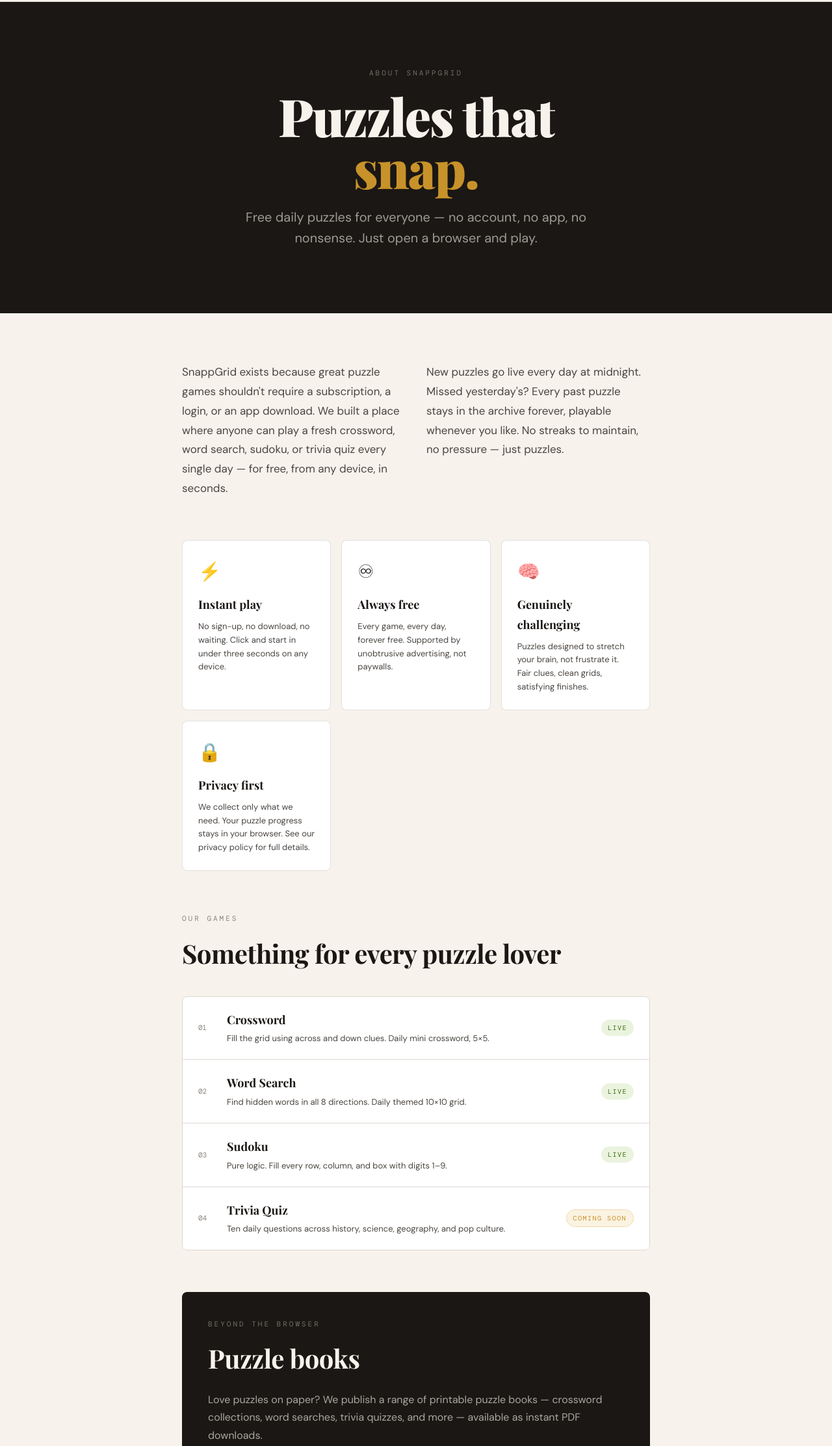
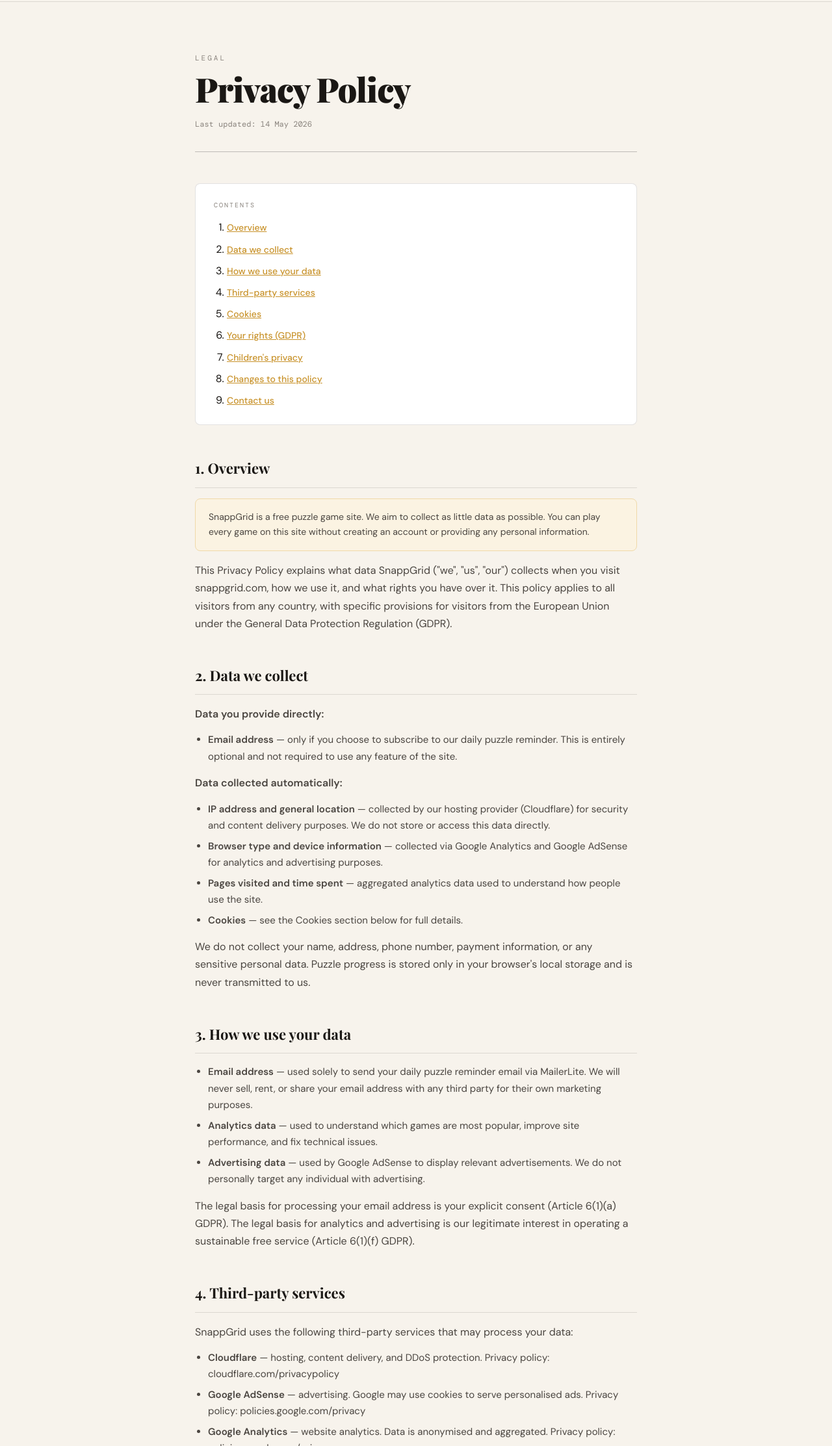
Before and after one commit to ahmad0asad/snappgrid, a plain HTML site: page privacy/index.html in a window 1280 px wide. Shown: the part 53-2278 px from the top of the page at 65% size. Drawn offline with nearby package versions, Linux system fonts and the light colour scheme.

Commit message:
Update index.html

```diff
--- a/privacy/index.html
+++ b/privacy/index.html
@@ -3,9 +3,9 @@
 <head>
 <meta charset="UTF-8">
 <meta name="viewport" content="width=device-width, initial-scale=1.0">
-<title>About SnappGrid — Free Daily Puzzle Games</title>
-<meta name="description" content="SnappGrid is a free daily puzzle site. Crossword, word search, sudoku, trivia — fresh puzzles every day, no account needed.">
-<link rel="canonical" href="https://snappgrid.com/about/">
+<title>Privacy Policy — SnappGrid</title>
+<meta name="description" content="SnappGrid privacy policy. Learn how we handle your data, cookies, and email subscriptions.">
+<link rel="canonical" href="https://snappgrid.com/privacy/">
 <link rel="preconnect" href="https://fonts.googleapis.com">
 <link rel="preconnect" href="https://fonts.gstatic.com" crossorigin>
 <link href="https://fonts.googleapis.com/css2?family=Playfair+Display:wght@700;900&family=DM+Mono:wght@400;500&family=DM+Sans:wght@400;500;600&display=swap" rel="stylesheet">
@@ -17,7 +17,7 @@
     --white: #FFFFFF; --border: rgba(26,23,20,0.12); --border-strong: rgba(26,23,20,0.25);
     --radius: 4px; --radius-lg: 8px;
   }
-  body { font-family: 'DM Sans',sans-serif; background: var(--cream); color: var(--ink); font-size: 16px; line-height: 1.7; -webkit-font-smoothing: antialiased; }
+  body { font-family: 'DM Sans', sans-serif; background: var(--cream); color: var(--ink); font-size: 16px; line-height: 1.7; -webkit-font-smoothing: antialiased; }
 
   nav { position: sticky; top: 0; z-index: 100; background: var(--cream); border-bottom: 1px solid var(--border); padding: 0 clamp(16px,5vw,80px); display: flex; align-items: center; justify-content: space-between; height: 56px; }
   .nav-logo { font-family: 'Playfair Display',serif; font-size: 20px; font-weight: 900; color: var(--ink); text-decoration: none; letter-spacing: -0.5px; }
@@ -26,76 +26,41 @@
   .nav-links a { font-size: 12px; font-weight: 500; color: var(--ink-soft); text-decoration: none; letter-spacing: 0.5px; text-transform: uppercase; transition: color 0.15s; }
   .nav-links a:hover { color: var(--ink); }
 
-  /* ── HERO ── */
-  .about-hero {
-    background: var(--ink); padding: clamp(60px,8vw,100px) clamp(20px,5vw,80px);
-    text-align: center;
-  }
-  .about-hero-label { font-family: 'DM Mono',monospace; font-size: 11px; letter-spacing: 3px; text-transform: uppercase; color: rgba(247,243,236,0.4); margin-bottom: 16px; }
-  .about-hero-title { font-family: 'Playfair Display',serif; font-size: clamp(40px,7vw,80px); font-weight: 900; color: var(--cream); letter-spacing: -2px; line-height: 1.0; margin-bottom: 20px; }
-  .about-hero-title em { font-style: normal; color: var(--gold); }
-  .about-hero-sub { font-size: clamp(16px,2vw,20px); color: rgba(247,243,236,0.6); max-width: 560px; margin: 0 auto; line-height: 1.6; }
+  .page-wrap { max-width: 760px; margin: 0 auto; padding: clamp(40px,6vw,80px) clamp(20px,5vw,40px); }
 
-  /* ── CONTENT ── */
-  .page-wrap { max-width: 800px; margin: 0 auto; padding: clamp(48px,6vw,80px) clamp(20px,5vw,40px); }
+  .page-label { font-family: 'DM Mono',monospace; font-size: 11px; letter-spacing: 3px; text-transform: uppercase; color: var(--ink-muted); margin-bottom: 12px; }
+  .page-title { font-family: 'Playfair Display',serif; font-size: clamp(32px,5vw,52px); font-weight: 900; color: var(--ink); letter-spacing: -1px; line-height: 1.05; margin-bottom: 16px; }
+  .page-date { font-family: 'DM Mono',monospace; font-size: 12px; color: var(--ink-muted); margin-bottom: 48px; padding-bottom: 32px; border-bottom: 1.5px solid var(--border-strong); }
 
-  /* ── MISSION ── */
-  .mission-block { display: grid; grid-template-columns: 1fr 1fr; gap: 32px; margin-bottom: 64px; }
-  .mission-block p { font-size: 17px; color: var(--ink-soft); line-height: 1.75; }
+  .toc { background: var(--white); border: 1.5px solid var(--border); border-radius: var(--radius-lg); padding: 24px 28px; margin-bottom: 48px; }
+  .toc-title { font-family: 'DM Mono',monospace; font-size: 10px; letter-spacing: 2px; text-transform: uppercase; color: var(--ink-muted); margin-bottom: 12px; }
+  .toc ol { padding-left: 20px; display: flex; flex-direction: column; gap: 6px; }
+  .toc a { color: var(--gold); font-size: 14px; font-weight: 500; }
+  .toc a:hover { text-decoration: underline; }
 
-  /* ── VALUES ── */
-  .values-grid { display: grid; grid-template-columns: repeat(auto-fit, minmax(200px,1fr)); gap: 16px; margin-bottom: 64px; }
-  .value-card { background: var(--white); border: 1.5px solid var(--border); border-radius: var(--radius-lg); padding: 24px; }
-  .value-icon { font-size: 28px; margin-bottom: 12px; }
-  .value-title { font-family: 'Playfair Display',serif; font-size: 18px; font-weight: 700; color: var(--ink); margin-bottom: 8px; }
-  .value-desc { font-size: 13px; color: var(--ink-soft); line-height: 1.6; }
+  .section { margin-bottom: 48px; }
+  .section-title { font-family: 'Playfair Display',serif; font-size: 22px; font-weight: 700; color: var(--ink); margin-bottom: 16px; padding-bottom: 10px; border-bottom: 1px solid var(--border); scroll-margin-top: 80px; }
+  .section p { color: var(--ink-soft); margin-bottom: 14px; }
+  .section p:last-child { margin-bottom: 0; }
+  .section ul, .section ol { color: var(--ink-soft); padding-left: 20px; margin-bottom: 14px; display: flex; flex-direction: column; gap: 6px; }
+  .section li { font-size: 15px; }
 
-  /* ── GAMES ── */
-  .section-label { font-family: 'DM Mono',monospace; font-size: 11px; letter-spacing: 3px; text-transform: uppercase; color: var(--ink-muted); margin-bottom: 10px; }
-  .section-title { font-family: 'Playfair Display',serif; font-size: clamp(28px,4vw,40px); font-weight: 700; color: var(--ink); letter-spacing: -0.5px; margin-bottom: 32px; }
+  .highlight-box { background: var(--gold-pale); border: 1.5px solid var(--gold-light); border-radius: var(--radius-lg); padding: 16px 20px; margin-bottom: 16px; }
+  .highlight-box p { color: var(--ink-soft); margin: 0; font-size: 14px; }
 
-  .games-list { display: flex; flex-direction: column; gap: 1px; margin-bottom: 64px; border: 1.5px solid var(--border); border-radius: var(--radius-lg); overflow: hidden; }
-  .game-row { display: flex; align-items: center; gap: 20px; padding: 20px 24px; background: var(--white); transition: background 0.15s; text-decoration: none; color: inherit; }
-  .game-row:hover { background: var(--gold-pale); }
-  .game-row + .game-row { border-top: 1px solid var(--border); }
-  .game-num { font-family: 'DM Mono',monospace; font-size: 11px; color: var(--ink-muted); min-width: 24px; }
-  .game-info { flex: 1; }
-  .game-name { font-family: 'Playfair Display',serif; font-size: 18px; font-weight: 700; color: var(--ink); margin-bottom: 3px; }
-  .game-desc-sm { font-size: 13px; color: var(--ink-soft); }
-  .game-status { font-family: 'DM Mono',monospace; font-size: 10px; letter-spacing: 1.5px; text-transform: uppercase; padding: 4px 10px; border-radius: 100px; }
-  .status-live { background: #EAF3DE; color: #3B6D11; }
-  .status-soon { background: var(--gold-pale); color: var(--gold); border: 1px solid var(--gold-light); }
-
-  /* ── PUZZLE BOOKS ── */
-  .books-block { background: var(--ink); border-radius: var(--radius-lg); padding: 40px; margin-bottom: 64px; }
-  .books-block .section-label { color: rgba(247,243,236,0.4); }
-  .books-block .section-title { color: var(--cream); margin-bottom: 16px; }
-  .books-block p { color: rgba(247,243,236,0.65); line-height: 1.7; margin-bottom: 16px; }
-  .books-block a { color: var(--gold); text-decoration: none; font-weight: 600; }
-  .books-block a:hover { text-decoration: underline; }
-
-  /* ── FAQ ── */
-  .faq-list { display: flex; flex-direction: column; gap: 0; margin-bottom: 64px; border: 1.5px solid var(--border); border-radius: var(--radius-lg); overflow: hidden; }
-  .faq-item { padding: 20px 24px; background: var(--white); border-bottom: 1px solid var(--border); }
-  .faq-item:last-child { border-bottom: none; }
-  .faq-q { font-weight: 600; color: var(--ink); margin-bottom: 6px; font-size: 15px; }
-  .faq-a { font-size: 14px; color: var(--ink-soft); line-height: 1.65; }
-
-  /* ── CTA ── */
-  .cta-block { text-align: center; padding: 48px 24px; background: var(--gold-pale); border: 1.5px solid var(--gold-light); border-radius: var(--radius-lg); }
-  .cta-block h2 { font-family: 'Playfair Display',serif; font-size: 32px; font-weight: 700; color: var(--ink); margin-bottom: 12px; }
-  .cta-block p { color: var(--ink-soft); margin-bottom: 24px; }
-  .btn-primary { display: inline-flex; align-items: center; gap: 8px; background: var(--ink); color: var(--cream); padding: 14px 28px; border-radius: var(--radius); font-size: 14px; font-weight: 600; text-decoration: none; letter-spacing: 0.3px; box-shadow: 3px 3px 0 var(--gold); transition: transform 0.15s, box-shadow 0.15s; }
-  .btn-primary:hover { transform: translate(-1px,-1px); box-shadow: 4px 4px 0 var(--gold); }
+  .contact-card { background: var(--ink); color: var(--cream); border-radius: var(--radius-lg); padding: 24px 28px; margin-top: 16px; }
+  .contact-card p { color: rgba(247,243,236,0.7); margin-bottom: 8px; font-size: 14px; }
+  .contact-card a { color: var(--gold); text-decoration: none; }
+  .contact-card a:hover { text-decoration: underline; }
 
   footer { background: var(--ink); padding: 32px clamp(20px,5vw,80px); margin-top: 80px; }
-  .footer-inner { max-width: 800px; margin: 0 auto; display: flex; align-items: center; justify-content: space-between; flex-wrap: wrap; gap: 16px; }
+  .footer-inner { max-width: 760px; margin: 0 auto; display: flex; align-items: center; justify-content: space-between; flex-wrap: wrap; gap: 16px; }
   .footer-logo { font-family: 'Playfair Display',serif; font-size: 18px; font-weight: 900; color: var(--cream); text-decoration: none; }
   .footer-links { display: flex; gap: 20px; list-style: none; flex-wrap: wrap; }
   .footer-links a { font-size: 11px; color: rgba(247,243,236,0.45); text-decoration: none; font-family: 'DM Mono',monospace; text-transform: uppercase; letter-spacing: 0.5px; transition: color 0.15s; }
   .footer-links a:hover { color: var(--cream); }
 
-  @media (max-width: 640px) { .mission-block { grid-template-columns: 1fr; } .nav-links { display: none; } .footer-inner { flex-direction: column; } }
+  @media (max-width: 600px) { .nav-links { display: none; } .footer-inner { flex-direction: column; } }
 </style>
 </head>
 <body>
@@ -109,129 +74,119 @@
   </ul>
 </nav>
 
-<!-- HERO -->
-<div class="about-hero">
-  <div class="about-hero-label">About SnappGrid</div>
-  <h1 class="about-hero-title">Puzzles that<br><em>snap.</em></h1>
-  <p class="about-hero-sub">Free daily puzzles for everyone — no account, no app, no nonsense. Just open a browser and play.</p>
-</div>
+<div class="page-wrap">
+  <div class="page-label">Legal</div>
+  <h1 class="page-title">Privacy Policy</h1>
+  <div class="page-date">Last updated: <span id="policy-date"></span></div>
 
-<div class="page-wrap">
-
-  <!-- MISSION -->
-  <div class="mission-block">
-    <p>SnappGrid exists because great puzzle games shouldn't require a subscription, a login, or an app download. We built a place where anyone can play a fresh crossword, word search, sudoku, or trivia quiz every single day — for free, from any device, in seconds.</p>
-    <p>New puzzles go live every day at midnight. Missed yesterday's? Every past puzzle stays in the archive forever, playable whenever you like. No streaks to maintain, no pressure — just puzzles.</p>
+  <div class="toc">
+    <div class="toc-title">Contents</div>
+    <ol>
+      <li><a href="#overview">Overview</a></li>
+      <li><a href="#data-collect">Data we collect</a></li>
+      <li><a href="#how-use">How we use your data</a></li>
+      <li><a href="#third-parties">Third-party services</a></li>
+      <li><a href="#cookies">Cookies</a></li>
+      <li><a href="#your-rights">Your rights (GDPR)</a></li>
+      <li><a href="#children">Children's privacy</a></li>
+      <li><a href="#changes">Changes to this policy</a></li>
+      <li><a href="#contact-us">Contact us</a></li>
+    </ol>
   </div>
 
-  <!-- VALUES -->
-  <div class="values-grid">
-    <div class="value-card">
-      <div class="value-icon">⚡</div>
-      <div class="value-title">Instant play</div>
-      <div class="value-desc">No sign-up, no download, no waiting. Click and start in under three seconds on any device.</div>
-    </div>
-    <div class="value-card">
-      <div class="value-icon">♾</div>
-      <div class="value-title">Always free</div>
-      <div class="value-desc">Every game, every day, forever free. Supported by unobtrusive advertising, not paywalls.</div>
-    </div>
-    <div class="value-card">
-      <div class="value-icon">🧠</div>
-      <div class="value-title">Genuinely challenging</div>
-      <div class="value-desc">Puzzles designed to stretch your brain, not frustrate it. Fair clues, clean grids, satisfying finishes.</div>
-    </div>
-    <div class="value-card">
-      <div class="value-icon">🔒</div>
-      <div class="value-title">Privacy first</div>
-      <div class="value-desc">We collect only what we need. Your puzzle progress stays in your browser. See our privacy policy for full details.</div>
+  <div class="section" id="overview">
+    <h2 class="section-title">1. Overview</h2>
+    <div class="highlight-box"><p>SnappGrid is a free puzzle game site. We aim to collect as little data as possible. You can play every game on this site without creating an account or providing any personal information.</p></div>
+    <p>This Privacy Policy explains what data SnappGrid ("we", "us", "our") collects when you visit snappgrid.com, how we use it, and what rights you have over it. This policy applies to all visitors from any country, with specific provisions for visitors from the European Union under the General Data Protection Regulation (GDPR).</p>
+  </div>
+
+  <div class="section" id="data-collect">
+    <h2 class="section-title">2. Data we collect</h2>
+    <p><strong>Data you provide directly:</strong></p>
+    <ul>
+      <li><strong>Email address</strong> — only if you choose to subscribe to our daily puzzle reminder. This is entirely optional and not required to use any feature of the site.</li>
+    </ul>
+    <p><strong>Data collected automatically:</strong></p>
+    <ul>
+      <li><strong>IP address and general location</strong> — collected by our hosting provider (Cloudflare) for security and content delivery purposes. We do not store or access this data directly.</li>
+      <li><strong>Browser type and device information</strong> — collected via Google Analytics and Google AdSense for analytics and advertising purposes.</li>
+      <li><strong>Pages visited and time spent</strong> — aggregated analytics data used to understand how people use the site.</li>
+      <li><strong>Cookies</strong> — see the Cookies section below for full details.</li>
+    </ul>
+    <p>We do not collect your name, address, phone number, payment information, or any sensitive personal data. Puzzle progress is stored only in your browser's local storage and is never transmitted to us.</p>
+  </div>
+
+  <div class="section" id="how-use">
+    <h2 class="section-title">3. How we use your data</h2>
+    <ul>
+      <li><strong>Email address</strong> — used solely to send your daily puzzle reminder email via MailerLite. We will never sell, rent, or share your email address with any third party for their own marketing purposes.</li>
+      <li><strong>Analytics data</strong> — used to understand which games are most popular, improve site performance, and fix technical issues.</li>
+      <li><strong>Advertising data</strong> — used by Google AdSense to display relevant advertisements. We do not personally target any individual with advertising.</li>
+    </ul>
+    <p>The legal basis for processing your email address is your explicit consent (Article 6(1)(a) GDPR). The legal basis for analytics and advertising is our legitimate interest in operating a sustainable free service (Article 6(1)(f) GDPR).</p>
+  </div>
+
+  <div class="section" id="third-parties">
+    <h2 class="section-title">4. Third-party services</h2>
+    <p>SnappGrid uses the following third-party services that may process your data:</p>
+    <ul>
+      <li><strong>Cloudflare</strong> — hosting, content delivery, and DDoS protection. Privacy policy: cloudflare.com/privacypolicy</li>
+      <li><strong>Google AdSense</strong> — advertising. Google may use cookies to serve personalised ads. Privacy policy: policies.google.com/privacy</li>
+      <li><strong>Google Analytics</strong> — website analytics. Data is anonymised and aggregated. Privacy policy: policies.google.com/privacy</li>
+      <li><strong>MailerLite</strong> — email delivery for puzzle reminders (only if you subscribe). Privacy policy: mailerlite.com/legal/privacy-policy</li>
+    </ul>
+    <p>Each of these providers has their own privacy policies governing how they handle your data. We encourage you to review them.</p>
+    <p>We do not sell any personal data to any third party under any circumstances.</p>
+  </div>
+
+  <div class="section" id="cookies">
+    <h2 class="section-title">5. Cookies</h2>
+    <p>Cookies are small text files stored in your browser. SnappGrid uses the following types of cookies:</p>
+    <ul>
+      <li><strong>Essential cookies</strong> — required for the site to function. These cannot be disabled.</li>
+      <li><strong>Analytics cookies</strong> — set by Google Analytics to track aggregate site usage. You can opt out via your browser settings or the Google Analytics opt-out browser add-on.</li>
+      <li><strong>Advertising cookies</strong> — set by Google AdSense to deliver and measure advertisements. You can manage ad personalisation at adssettings.google.com.</li>
+    </ul>
+    <p>You can disable non-essential cookies at any time by adjusting your browser settings. Note that disabling cookies may affect some site functionality.</p>
+    <p>EU visitors: by continuing to use this site, you consent to our use of cookies as described above. You may withdraw consent at any time by clearing your browser cookies.</p>
+  </div>
+
+  <div class="section" id="your-rights">
+    <h2 class="section-title">6. Your rights (GDPR)</h2>
+    <p>If you are in the European Union, you have the following rights regarding your personal data:</p>
+    <ul>
+      <li><strong>Right of access</strong> — you may request a copy of any personal data we hold about you.</li>
+      <li><strong>Right to rectification</strong> — you may ask us to correct inaccurate data.</li>
+      <li><strong>Right to erasure</strong> — you may ask us to delete your personal data. For email subscribers, you can unsubscribe at any time using the link in any email we send.</li>
+      <li><strong>Right to restrict processing</strong> — you may ask us to limit how we use your data.</li>
+      <li><strong>Right to data portability</strong> — you may request your data in a machine-readable format.</li>
+      <li><strong>Right to object</strong> — you may object to processing based on legitimate interests.</li>
+      <li><strong>Right to withdraw consent</strong> — where processing is based on consent, you may withdraw it at any time without affecting previous processing.</li>
+    </ul>
+    <p>To exercise any of these rights, contact us at the address in the Contact section. We will respond within 30 days.</p>
+  </div>
+
+  <div class="section" id="children">
+    <h2 class="section-title">7. Children's privacy</h2>
+    <p>SnappGrid is suitable for all ages. We do not knowingly collect personal data from children under the age of 13. If you are a parent or guardian and believe your child has provided personal data to us without your consent, please contact us and we will delete it promptly.</p>
+    <p>Children under 16 in the EU may not subscribe to our email list without parental consent. Our email signup form is intended for adults only.</p>
+  </div>
+
+  <div class="section" id="changes">
+    <h2 class="section-title">8. Changes to this policy</h2>
+    <p>We may update this Privacy Policy from time to time. When we do, we will update the "Last updated" date at the top of this page. We encourage you to review this policy periodically.</p>
+    <p>If we make significant changes that affect how we use your personal data, we will notify email subscribers directly.</p>
+  </div>
+
+  <div class="section" id="contact-us">
+    <h2 class="section-title">9. Contact us</h2>
+    <p>If you have questions about this Privacy Policy or wish to exercise your rights, please contact us:</p>
+    <div class="contact-card">
+      <p>SnappGrid</p>
+      <p>For privacy enquiries: <a href="mailto:privacy@snappgrid.com">privacy@snappgrid.com</a></p>
+      <p>We aim to respond to all enquiries within 5 business days.</p>
     </div>
   </div>
-
-  <!-- GAMES -->
-  <div class="section-label">Our games</div>
-  <h2 class="section-title">Something for every puzzle lover</h2>
-  <div class="games-list">
-    <a href="/games/crossword/" class="game-row">
-      <span class="game-num">01</span>
-      <div class="game-info">
-        <div class="game-name">Crossword</div>
-        <div class="game-desc-sm">Fill the grid using across and down clues. Daily mini crossword, 5×5.</div>
-      </div>
-      <span class="game-status status-live">Live</span>
-    </a>
-    <a href="/games/wordsearch/" class="game-row">
-      <span class="game-num">02</span>
-      <div class="game-info">
-        <div class="game-name">Word Search</div>
-        <div class="game-desc-sm">Find hidden words in all 8 directions. Daily themed 10×10 grid.</div>
-      </div>
-      <span class="game-status status-live">Live</span>
-    </a>
-    <a href="/games/sudoku/" class="game-row">
-      <span class="game-num">03</span>
-      <div class="game-info">
-        <div class="game-name">Sudoku</div>
-        <div class="game-desc-sm">Pure logic. Fill every row, column, and box with digits 1–9.</div>
-      </div>
-      <span class="game-status status-live">Live</span>
-    </a>
-    <a href="/games/trivia/" class="game-row">
-      <span class="game-num">04</span>
-      <div class="game-info">
-        <div class="game-name">Trivia Quiz</div>
-        <div class="game-desc-sm">Ten daily questions across history, science, geography, and pop culture.</div>
-      </div>
-      <span class="game-status status-soon">Coming soon</span>
-    </a>
-  </div>
-
-  <!-- PUZZLE BOOKS -->
-  <div class="books-block">
-    <div class="section-label">Beyond the browser</div>
-    <h2 class="section-title">Puzzle books</h2>
-    <p>Love puzzles on paper? We publish a range of printable puzzle books — crossword collections, word searches, trivia quizzes, and more — available as instant PDF downloads.</p>
-    <p>Every book is printable at home, perfectly formatted for A4 or letter paper, and priced fairly. No Amazon account required.</p>
-    <a href="/books/">Browse puzzle books →</a>
-  </div>
-
-  <!-- FAQ -->
-  <div class="section-label">Common questions</div>
-  <h2 class="section-title">FAQ</h2>
-  <div class="faq-list">
-    <div class="faq-item">
-      <div class="faq-q">Is SnappGrid really free?</div>
-      <div class="faq-a">Yes, completely. Every game, every day, forever free. We keep the lights on with unobtrusive display advertising.</div>
-    </div>
-    <div class="faq-item">
-      <div class="faq-q">Do I need to create an account?</div>
-      <div class="faq-a">No. You can play every game without registering. The optional email subscription is only for daily puzzle reminders.</div>
-    </div>
-    <div class="faq-item">
-      <div class="faq-q">How often are puzzles updated?</div>
-      <div class="faq-a">New puzzles go live every day at midnight UTC. Each game type (crossword, word search, sudoku, trivia) gets a fresh puzzle daily.</div>
-    </div>
-    <div class="faq-item">
-      <div class="faq-q">Can I play old puzzles?</div>
-      <div class="faq-a">Yes. Every past puzzle is kept in the archive and remains playable. Browse the archive from any game page.</div>
-    </div>
-    <div class="faq-item">
-      <div class="faq-q">Does SnappGrid work on mobile?</div>
-      <div class="faq-a">Fully. All games are designed mobile-first. The crossword and sudoku have on-screen keypads; word search supports tap-and-drag.</div>
-    </div>
-    <div class="faq-item">
-      <div class="faq-q">How do I unsubscribe from emails?</div>
-      <div class="faq-a">Every email we send includes an unsubscribe link at the bottom. One click removes you immediately.</div>
-    </div>
-  </div>
-
-  <!-- CTA -->
-  <div class="cta-block">
-    <h2>Ready to play?</h2>
-    <p>Fresh puzzles are waiting. No signup required.</p>
-    <a href="/games/crossword/" class="btn-primary">Play today's crossword →</a>
-  </div>
-
 </div>
 
 <footer>
@@ -247,5 +202,10 @@
     </ul>
   </div>
 </footer>
+<script>
+  const d = new Date();
+  document.getElementById('policy-date').textContent =
+    d.toLocaleDateString('en-GB', { day: 'numeric', month: 'long', year: 'numeric' });
+</script>
 </body>
 </html>
```
